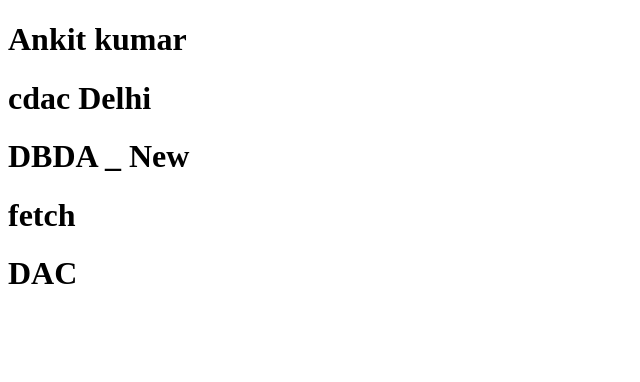
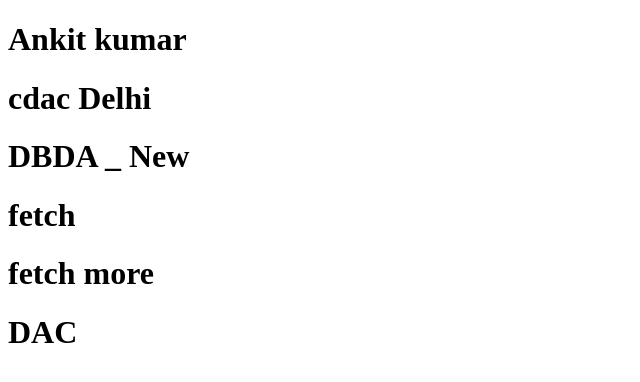
Before and after one commit to CEIT123/Demo, a plain HTML site: page index.html in a window 1280 px wide. Shown: the whole page, without its empty margins (0-640 px from the left). Drawn offline with Linux system fonts and the light colour scheme.

Commit message:
Update index.html

```diff
--- a/index.html
+++ b/index.html
@@ -6,6 +6,7 @@
 <h1>cdac Delhi </h1>
 <h1>DBDA _ New  </h1>
 <h1>fetch </h1>
+<h1>fetch more </h1>
 <h1>DAC </h1>
 
 </body>
```
